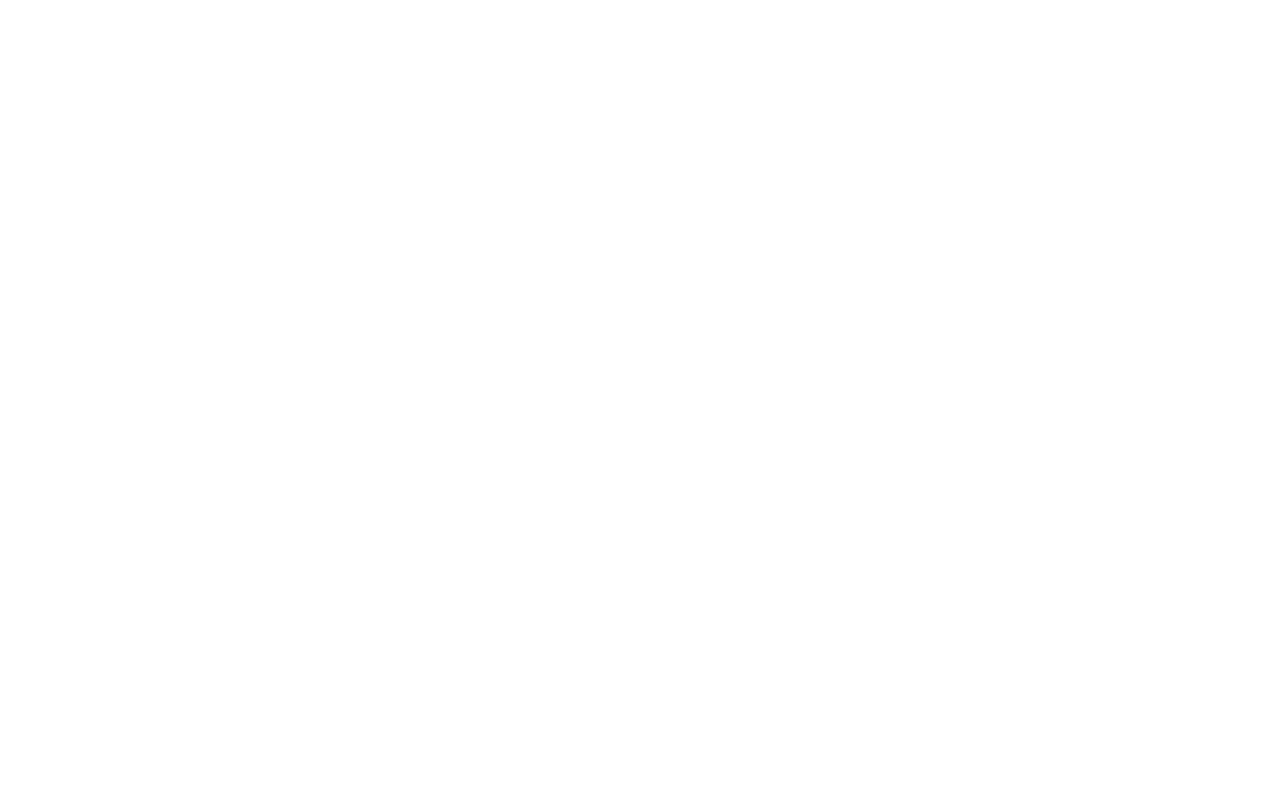
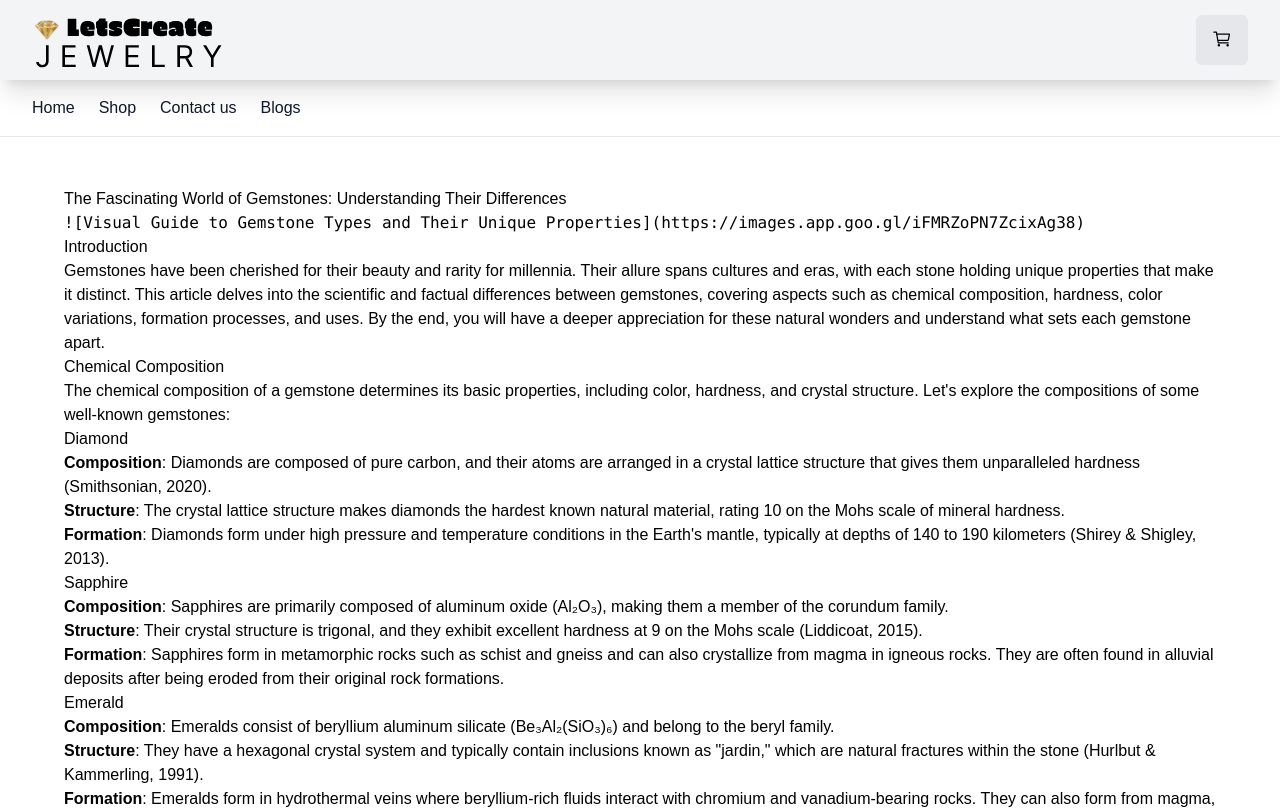
Before and after one commit to Ayotomiwadavid/letscreate-jewelry, a React (Vite) app: page /blogdetails/fascinating-world-of-gemstones in a window 1280 px wide. Before the commit this address had no page. Shown: the top 809 px of the page. Built offline with nearby package versions, Linux system fonts and the light colour scheme.

Commit message:
saving progress

```diff
--- a/package.json
+++ b/package.json
@@ -15,10 +15,11 @@
     "axios": "^1.6.8",
     "emailjs-com": "^3.2.0",
     "firebase": "^10.12.3",
-    "react": "^17.0.2",
+    "react": "^18.3.1",
     "react-awesome-button": "^6.5.1",
-    "react-dom": "^17.0.2",
+    "react-dom": "^18.3.1",
     "react-loader-spinner": "^5.1.2",
+    "react-markdown": "^9.0.1",
     "react-paystack": "^5.0.0",
     "react-router-dom": "^6.2.1",
     "react-toastify": "^9.1.3",
--- a/src/App.jsx
+++ b/src/App.jsx
@@ -14,6 +14,7 @@
 import ProtectedRoute from "./Context/ProtectedRoute";
 import Thankyou from "./components/_root/CheckOut/Thankyou";
 import BlogPage from "./components/_root/Blog/Index";
+import Blogdetails from "./components/_root/Blog/Blogdetails";
 
 function App() {
   // const appContext = useContext(AuthStatus);
@@ -53,6 +54,7 @@
         <Route path="/shop" element={<Shop />} />
         <Route path="/blogs" element={<BlogPage />} />
         <Route path="/products/:productId" element={<ProductDetail />} />
+        <Route path="/blogdetails/:blogslug"  element={<Blogdetails />}/>
       </Routes>
     </>
   );
--- a/src/components/_root/Blog/Blogcard.jsx
+++ b/src/components/_root/Blog/Blogcard.jsx
@@ -1,7 +1,8 @@
 import React from "react";
 import RealVsFake from "../../../assets/BlogImages/RealVsFake.webp";
+import { Link } from "react-router-dom";
 
-const Blogcard = ({blogImage, blogDescription, BlogTitle}) => {
+const Blogcard = ({blogImage, blogDescription, BlogTitle, blogSlug}) => {
   return (
     <aside className="w-[350px] h-[450px] transition-all duration-500 hover:shadow-xl rounded-md flex flex-col items-center justify-start gap-4">
       <div className="w-full h-[200px] flex items-center justify-center">
@@ -16,9 +17,9 @@
       </h1>
       <p className="overflow-hidden text-ellipsis h-[100px] px-2 ">{blogDescription}</p>
       <div className="w-full flex items-center justify-start px-2 py-3">
-        <button className="capitalize text-center h-[45px] w-[200px] rounded-lg flex items-center justify-center text-white bg-[#000]">
+        <Link to={`/blogdetails/${blogSlug}`} className="capitalize text-center h-[45px] w-[200px] rounded-lg flex items-center justify-center text-white bg-[#000]">
           Continue Reading
-        </button>
+        </Link>
       </div>
     </aside>
   );
--- a/src/components/_root/Blog/Blogdetails.jsx
+++ b/src/components/_root/Blog/Blogdetails.jsx
@@ -0,0 +1,40 @@
+import React from "react";
+import { useParams } from "react-router-dom";
+import Blogs from "../../../data/Blogdata";
+import Markdown from "react-markdown";
+import Navbar from "../../shared/Navbar";
+import Footer from "../../shared/Footer";
+
+import Image1 from '../../../assets/BlogImages/DiamondImage.jpg'
+import Image2 from '../../../assets/BlogImages/emeraldImage.webp'
+import Image3 from '../../../assets/BlogImages/FascinatingImage.jpg'
+import Image4 from '../../../assets/BlogImages/MostpopularGems.jpeg'
+import Image5 from '../../../assets/BlogImages/NaturalEmeraldFact.jpg'
+import Image6 from '../../../assets/BlogImages/Opals.jpg'
+import Image7 from '../../../assets/BlogImages/PERIDOTSimage.jpg'
+import Image8 from '../../../assets/BlogImages/RealVsFake.webp'
+import Image9 from '../../../assets/BlogImages/Saphier.webp'
+import Image0 from '../../../assets/BlogImages/TurquoiseImage.jpg'
+
+const Blogdetails = () => {
+  const { blogslug } = useParams();
+  console.log(blogslug);
+
+  const blogPost = Blogs.find((blog) => blog.slug === blogslug);
+  console.log(blogPost);
+  return (
+    <section>
+      {/* <Helmet>
+        <title>{post.title} | Lets craete jewelry</title>
+        <meta name="description" content={post.description} />
+      </Helmet> */}
+      <Navbar />
+      <main className="py-[50px] px-[5vw]">
+        <Markdown>{blogPost.mainBlog}</Markdown>
+      </main>
+      <Footer />
+    </section>
+  );
+};
+
+export default Blogdetails;
--- a/src/components/_root/Blog/Index.jsx
+++ b/src/components/_root/Blog/Index.jsx
@@ -12,7 +12,7 @@
       <Hero title='Blogs'/>
       <main className="py-[50px] grid grid-cols-1 md:px-5vw md:grid-cols-4 w-full place-content-start place-items-center gap-4">
        {
-        Blogs.map((blog) => (<Blogcard blogDescription={blog.blogDescription} blogImage={blog.blogImage} BlogTitle={blog.blogTitle}/>))
+        Blogs.map((blog) => (<Blogcard blogDescription={blog.blogDescription} blogImage={blog.blogImage} BlogTitle={blog.blogTitle} blogSlug={blog.slug}/>))
        }
       </main>
       <Footer />
--- /dev/null
+++ b/src/components/_root/Blog/Mardownrender.jsx
@@ -0,0 +1,35 @@
+import React from 'react';
+import ReactMarkdown from 'react-markdown';
+import remarkGfm from 'remark-gfm';
+import { Prism as SyntaxHighlighter } from 'react-syntax-highlighter';
+import { materialDark } from 'react-syntax-highlighter/dist/esm/styles/prism';
+
+const MarkdownRenderer = ({ content }) => {
+  return (
+    <ReactMarkdown
+      children={content}
+      remarkPlugins={[remarkGfm]}
+      components={{
+        code({ node, inline, className, children, ...props }) {
+          const match = /language-(\w+)/.exec(className || '');
+          return !inline && match ? (
+            <SyntaxHighlighter
+              style={materialDark}
+              language={match[1]}
+              PreTag="div"
+              {...props}
+            >
+              {String(children).replace(/\n$/, '')}
+            </SyntaxHighlighter>
+          ) : (
+            <code className={className} {...props}>
+              {children}
+            </code>
+          );
+        },
+      }}
+    />
+  );
+};
+
+export default MarkdownRenderer;
--- a/src/data/Blogdata.jsx
+++ b/src/data/Blogdata.jsx
@@ -5,12 +5,13 @@
 
 const Blogs = [
   {
+    slug: "fascinating-world-of-gemstones",
     blogTitle: "The Fascinating World of Gemstones: Understanding Their Differences",
     blogDescription: "Emeralds have enchanted humans for millennia with their vivid green color and rich history. Here are 20 fascinating facts about natural emeralds, complete with scientific details and historical insights.",
     blogImage: fACILITATINGIMAGE,
-    mainBlog: `# The Fascinating World of Gemstones: Understanding Their Differences
+    mainBlog: `#### The Fascinating World of Gemstones: Understanding Their Differences
 
-    ![Visual Guide to Gemstone Types and Their Unique Properties](../assets/BlogImages/RealVsFake.webp)
+    ![Visual Guide to Gemstone Types and Their Unique Properties](https://images.app.goo.gl/iFMRZoPN7ZcixAg38)
 
 ## Introduction
 
@@ -165,6 +166,7 @@
 `,
   },
   {
+    slug: "how-to-tell-if-a-gemstone-is-fake-or-real",
     blogTitle: "How to Tell If a Gemstone Is Fake or Real",
     blogDescription:
       "Gemstones have been cherished for their beauty and rarity for millennia. Their allure spans cultures and eras, with each stone holding unique properties that make it distinct. This article delves into the scientific and factual differences between gemstones, covering aspects such as chemical composition, hardness, color variations, formation processes, and uses. By the end, you will have a deeper appreciation for these natural wonders and understand what sets each gemstone apart.",
@@ -282,6 +284,7 @@
 `
   },
   {
+    slug: "the-most-popular-gemstones-in-jewelry",
     blogTitle: "The Most Popular Gemstones in Jewelry",
     blogDescription: "Jewelry has been an integral part of human culture and adornment for millennia, with gemstones playing a central role in crafting stunning and meaningful pieces. Each gemstone carries its unique allure, history, and significance, making it an essential element in jewelry design. In this article, we will explore some of the most popular gemstones used in jewelry: diamonds, sapphires, rubies, emeralds, opals, amethysts, topaz, garnets, peridots, and turquoise. We will delve into their history, properties, types, and applications in the jewelry industry.",
     blogImage: MostpopularGems,
@@ -292,7 +295,6 @@
 Jewelry has been an integral part of human culture and adornment for millennia, with gemstones playing a central role in crafting stunning and meaningful pieces. Each gemstone carries its unique allure, history, and significance, making it an essential element in jewelry design. In this article, we will explore some of the most popular gemstones used in jewelry: diamonds, sapphires, rubies, emeralds, opals, amethysts, topaz, garnets, peridots, and turquoise. We will delve into their history, properties, types, and applications in the jewelry industry.
 
 ## Diamonds
-
 ### History and Significance
 
 Diamonds have been treasured for centuries and are often associated with wealth, power, and eternal love. The name "diamond" comes from the Greek word "adamas," meaning "unconquerable" or "invincible" due to their remarkable hardness. Diamonds have been used in jewelry since ancient times, with evidence of their use dating back to the 4th century BC in India ([Gemological Institute of America, 2024](https://www.gia.edu)).
```
Also changed, not shown: 1 other file (tests, documents, lock files or other folders).
